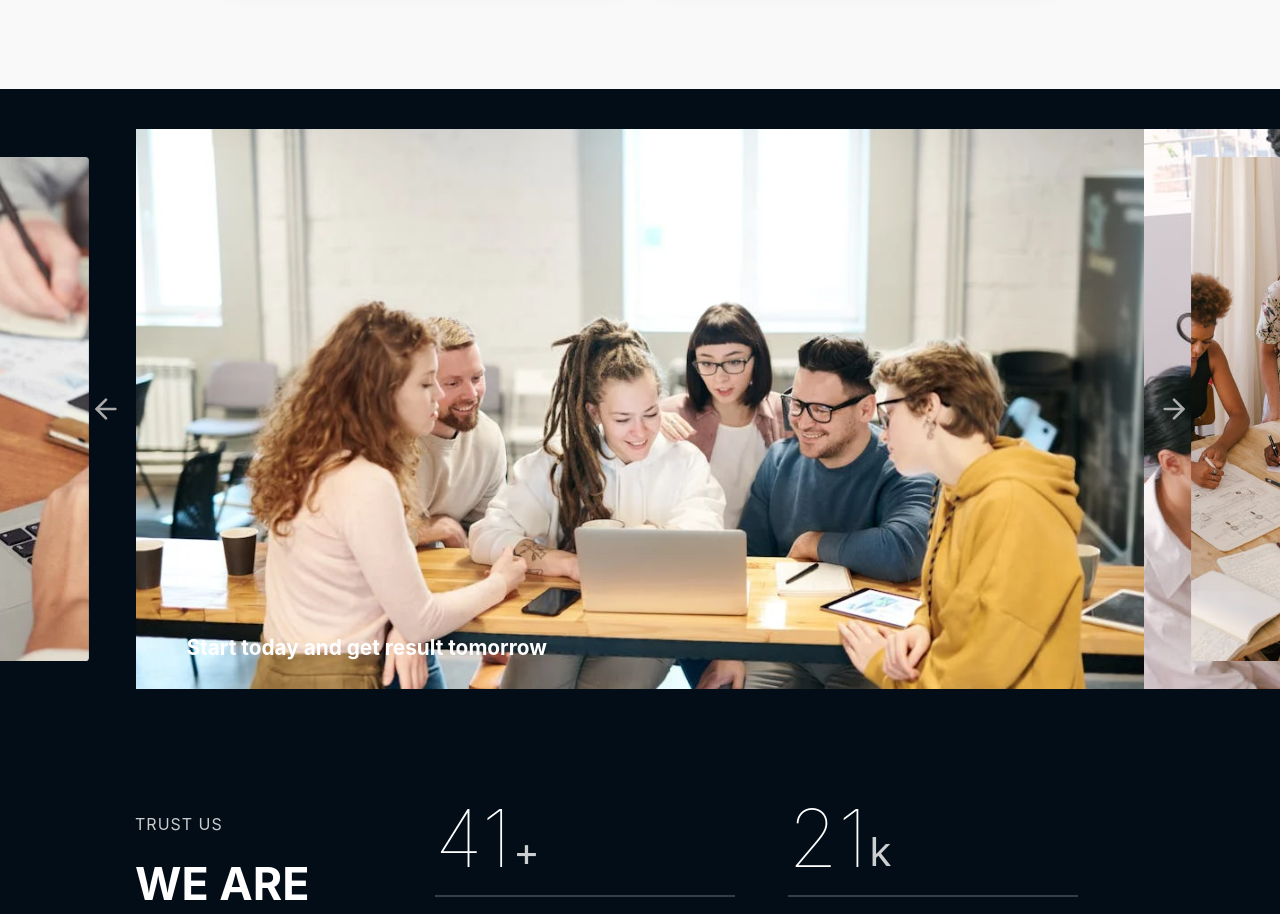
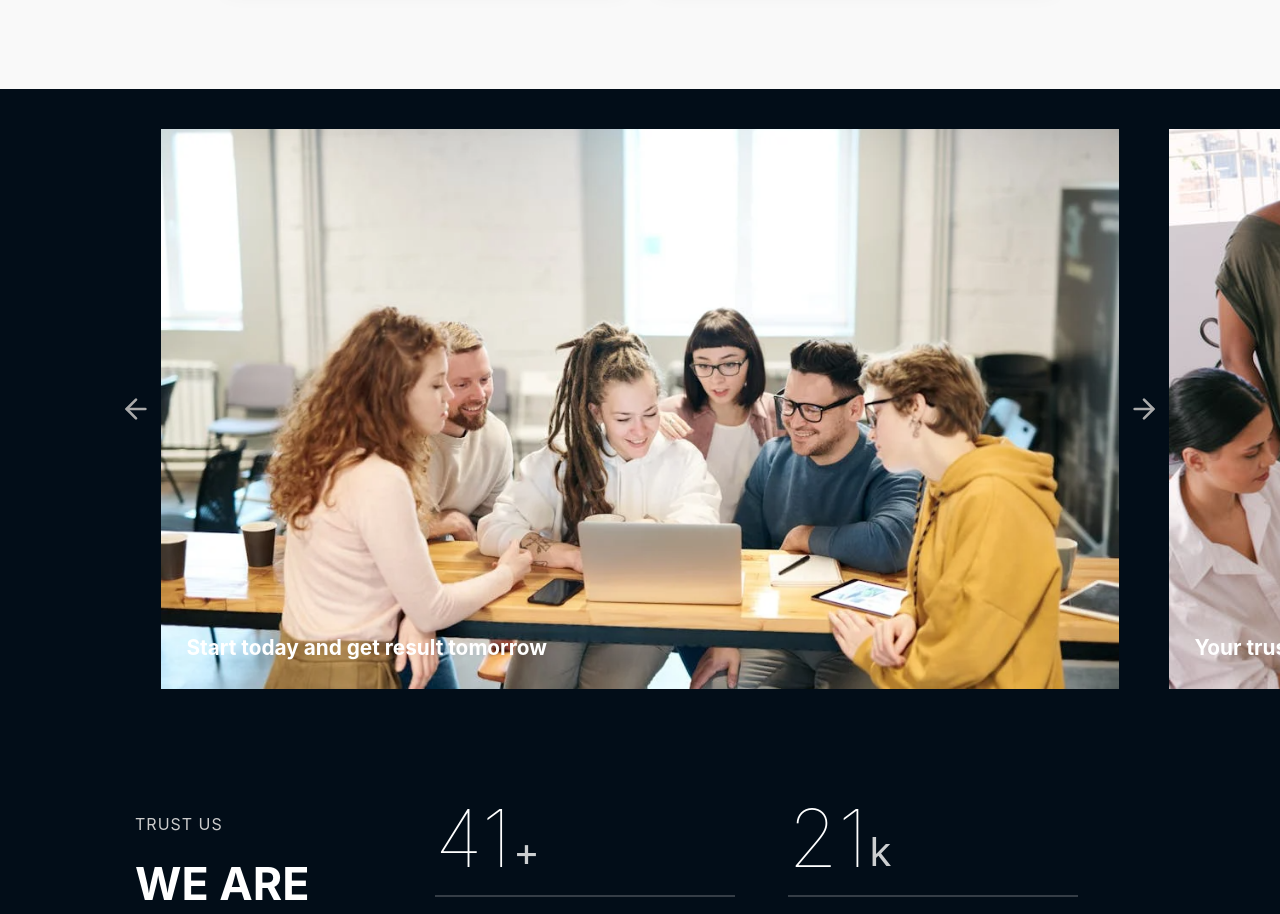
Before and after one commit to Haianh1206/xtra-corporate, a React (Create React App) app: page / in a window 1280 px wide. Shown: the part 1760-2674 px from the top of the page. Built offline with nearby package versions, Linux system fonts and the light colour scheme.

Commit message:
Update latest changes

```diff
--- a/src/components/HeroSlider/HeroSlider.jsx
+++ b/src/components/HeroSlider/HeroSlider.jsx
@@ -177,16 +177,7 @@ export default function HeroSlider() {
               </SlideItem>
             ))}
           </SliderWrapper>
-          <PrevSlide
-            bg={slides[(idx - 1 + slides.length) % slides.length].src}
-            onClick={() => handleSlide("prev")}
-          />
 
-          {/* Ảnh preview nhỏ */}
-          <NextSlide
-            bg={slides[(idx + 1) % slides.length].src}
-            onClick={() => handleSlide("next")}
-          />
           <NavBtn $left onClick={() => handleSlide("prev")}>
             <ArrowLeft size={32} />
           </NavBtn>
--- a/src/components/HeroSlider/HeroSlider.styles.js
+++ b/src/components/HeroSlider/HeroSlider.styles.js
@@ -98,9 +98,12 @@ const SlideItem = styled.div`
   height: 100%;
   position: relative;
   background: url(${(p) => p.bg}) center/cover no-repeat;
+  display: flex;
+  justify-content: center;
+  align-items: center;
 `;
 const SlideImage = styled.img`
-  width: 100%;
+  width: 95%;
   height: 100%;
   object-fit: cover;
   object-position: center;
@@ -171,8 +174,8 @@ const NavBtn = styled.button`
   align-items: center;
   justify-content: center;
   transition: color 0.3s ease;
-  margin-left: -80px;
-  margin-right: -80px;
+  margin-left: -50px;
+  margin-right: -50px;
 
   &:hover {
     color: white;
```
